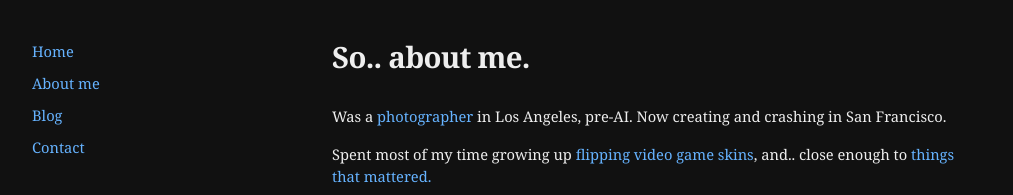
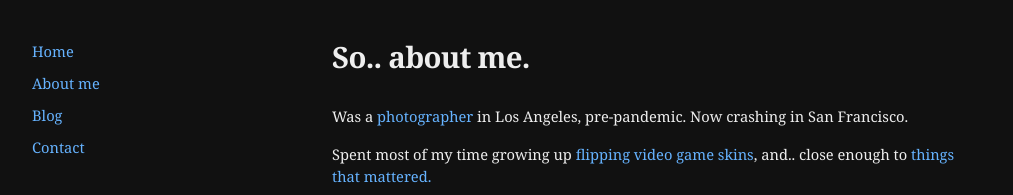
Before and after one commit to jasonesg/jasonesg-next, a Next.js app: page /about in a window 1280 px wide. Shown: the top 195 px of the page, without its empty margins (8-1021 px from the left). Built offline with nearby package versions, Linux system fonts and the light colour scheme.

Commit message:
update biography: pre-AI to pre-pandemic

```diff
--- a/src/app/about/page.jsx
+++ b/src/app/about/page.jsx
@@ -23,7 +23,7 @@ export default function About() {
                                 >
                                     photographer
                                 </a>{" "}
-                                in Los Angeles, pre-AI. Now creating and crashing in San Francisco.
+                                in Los Angeles, pre-pandemic. Now crashing in San Francisco.
                             </p>
                             <p>
                                 Spent most of my time growing up{" "}
```
